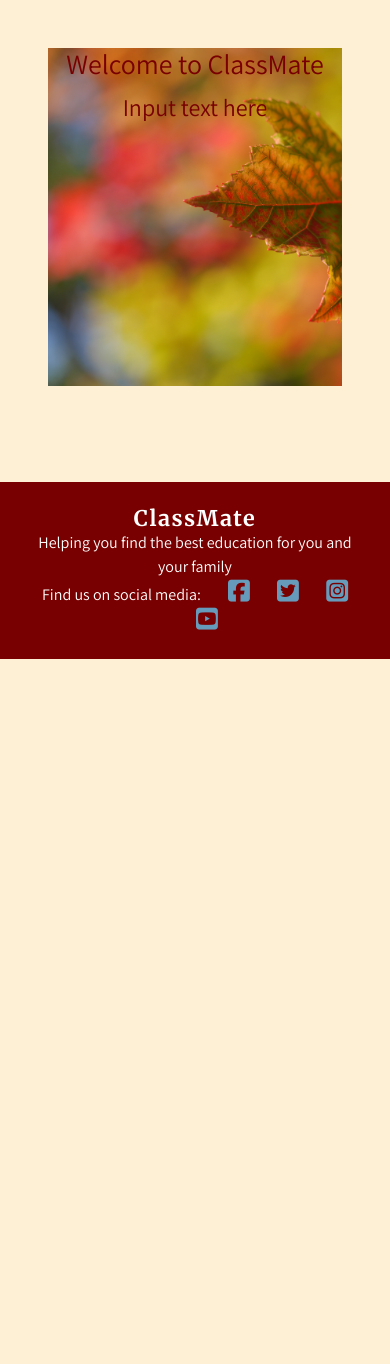
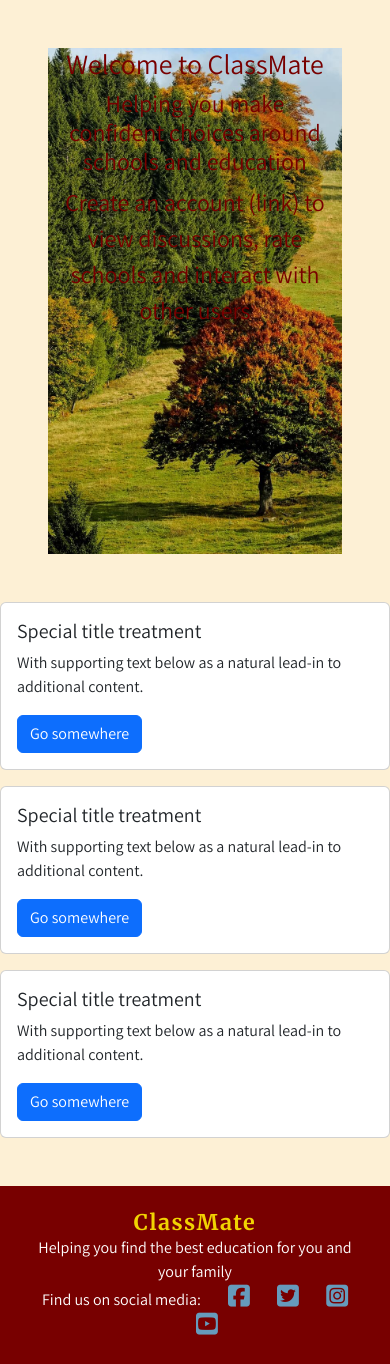
Before and after one commit to georgiagrayland/P4-ClassMate, a Django app: page / in a window 390 px wide. Shown: the part 74-1438 px from the top of the page. Before the commit the page ends 733 px from the top, so only its background shows below. Run offline with Django 3.2, Linux system fonts and the light colour scheme; some libraries are stand-ins or nearby versions.

Commit message:
add cards to index page and edit footer colors

```diff
--- a/static/css/style.css
+++ b/static/css/style.css
@@ -23,8 +23,14 @@ nav{
 }
 
 .h4{
+    color: #F1D302;
     font-family: Merriweather, sans-serif;
     letter-spacing: 1.5px;
+    margin-bottom: 30px;
+}
+
+footer p{
+    margin-bottom: 30px;
 }
 
 .navbar-nav a:hover{
@@ -62,7 +68,7 @@ footer i:hover{
 /* --------------------- Homepage --------------------- */
 
 .main-image {
-    background: url('../media/leaf-image.jpg') no-repeat;
+    background: url('../media/background-image.jpg') no-repeat;
     background-size: cover;
-    height: 40vh;
+    height: 60vh;
 }
--- a/templates/base.html
+++ b/templates/base.html
@@ -56,7 +56,7 @@
 
        <!-- Footer -->
     <footer class="footer mt-5 p-4">
-      <p class="m-0 text-center text-white h4">ClassMate</p>
+      <p class="m-0 text-center h4">ClassMate</p>
       <p class="m-0 text-center text-white">Helping you find the best education for you and your family</p>
       <p class="m-0 text-center text-white">Find us on social media: <a href="https://www.facebook.com" target="_blank"><i class="fab fa-facebook-square ms-4" aria-hidden="true"></i></a>
         <a href="https://www.twitter.com" target="_blank"><i class="fab fa-twitter-square ms-4" aria-hidden="true"></i></a>
--- a/templates/index.html
+++ b/templates/index.html
@@ -4,12 +4,45 @@
 
 <header>
 <div class="container-fluid p-5 text-white text-center">
-    <div class="bg-image main-image">
+    <div class="bg-image main-image container-fluid">
         <h1 class="welcome">Welcome to ClassMate</h1>
-        <p class="welcome-text">Input text here</p>
+        <h2 class="welcome-text">Helping you make confident choices around schools and education</h2>
+        <p class="welcome-text">Create an account (link) to view discussions, rate schools and interact with other users</p>
     </div>
 </div>
 </header>
 
 
+<!-- Popular on this site  -->
+<div class="row">
+    <div class="col-sm-4 mb-3 mb-sm-0">
+      <div class="card">
+        <div class="card-body">
+          <h5 class="card-title">Special title treatment</h5>
+          <p class="card-text">With supporting text below as a natural lead-in to additional content.</p>
+          <a href="#" class="btn btn-primary">Go somewhere</a>
+        </div>
+      </div>
+    </div>
+    <div class="col-sm-4 mb-3 mb-sm-0">
+      <div class="card">
+        <div class="card-body">
+          <h5 class="card-title">Special title treatment</h5>
+          <p class="card-text">With supporting text below as a natural lead-in to additional content.</p>
+          <a href="#" class="btn btn-primary">Go somewhere</a>
+        </div>
+      </div>
+    </div>
+    <div class="col-sm-4">
+        <div class="card">
+          <div class="card-body">
+            <h5 class="card-title">Special title treatment</h5>
+            <p class="card-text">With supporting text below as a natural lead-in to additional content.</p>
+            <a href="#" class="btn btn-primary">Go somewhere</a>
+          </div>
+        </div>
+      </div>
+  </div>
+
+
 {% endblock %}
```
